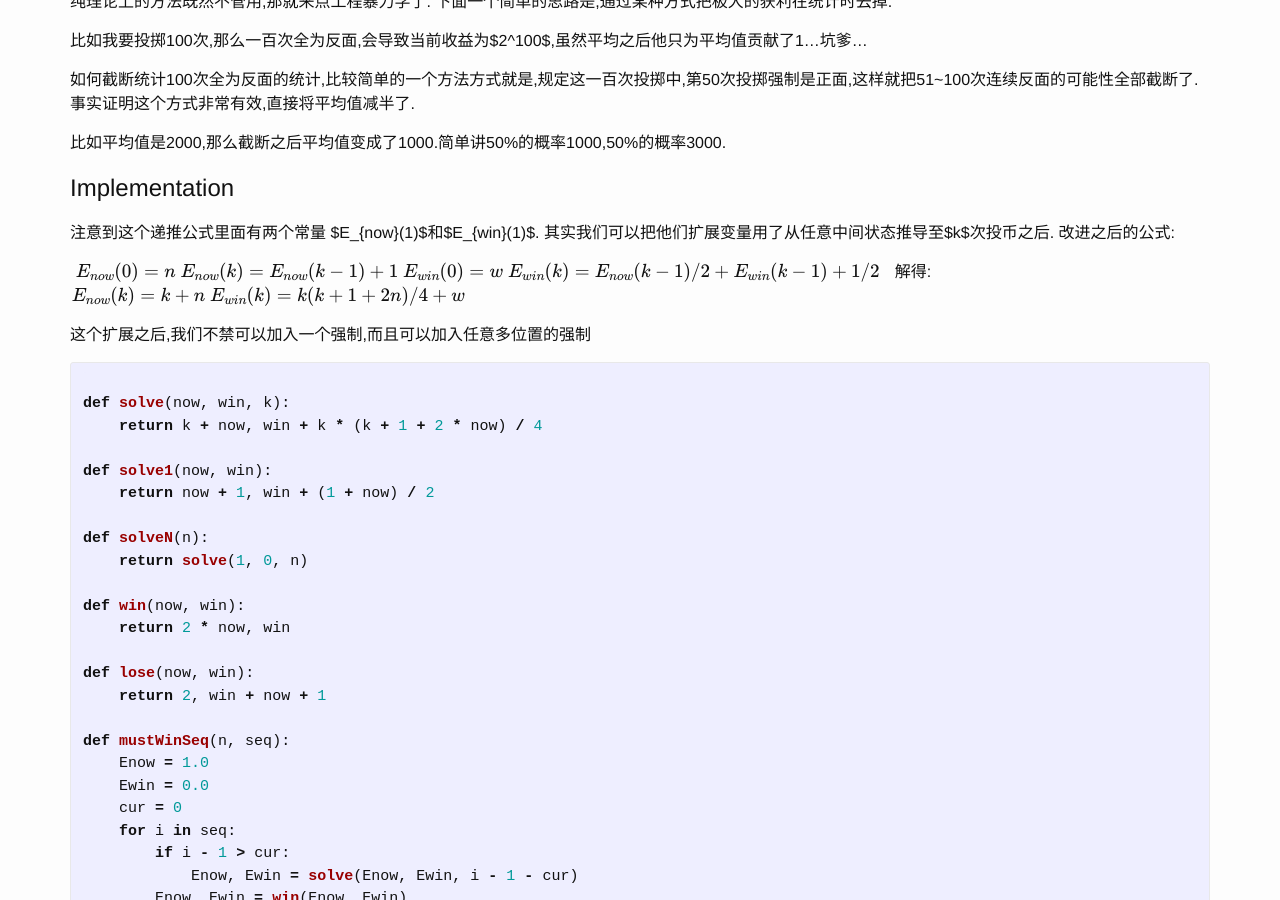
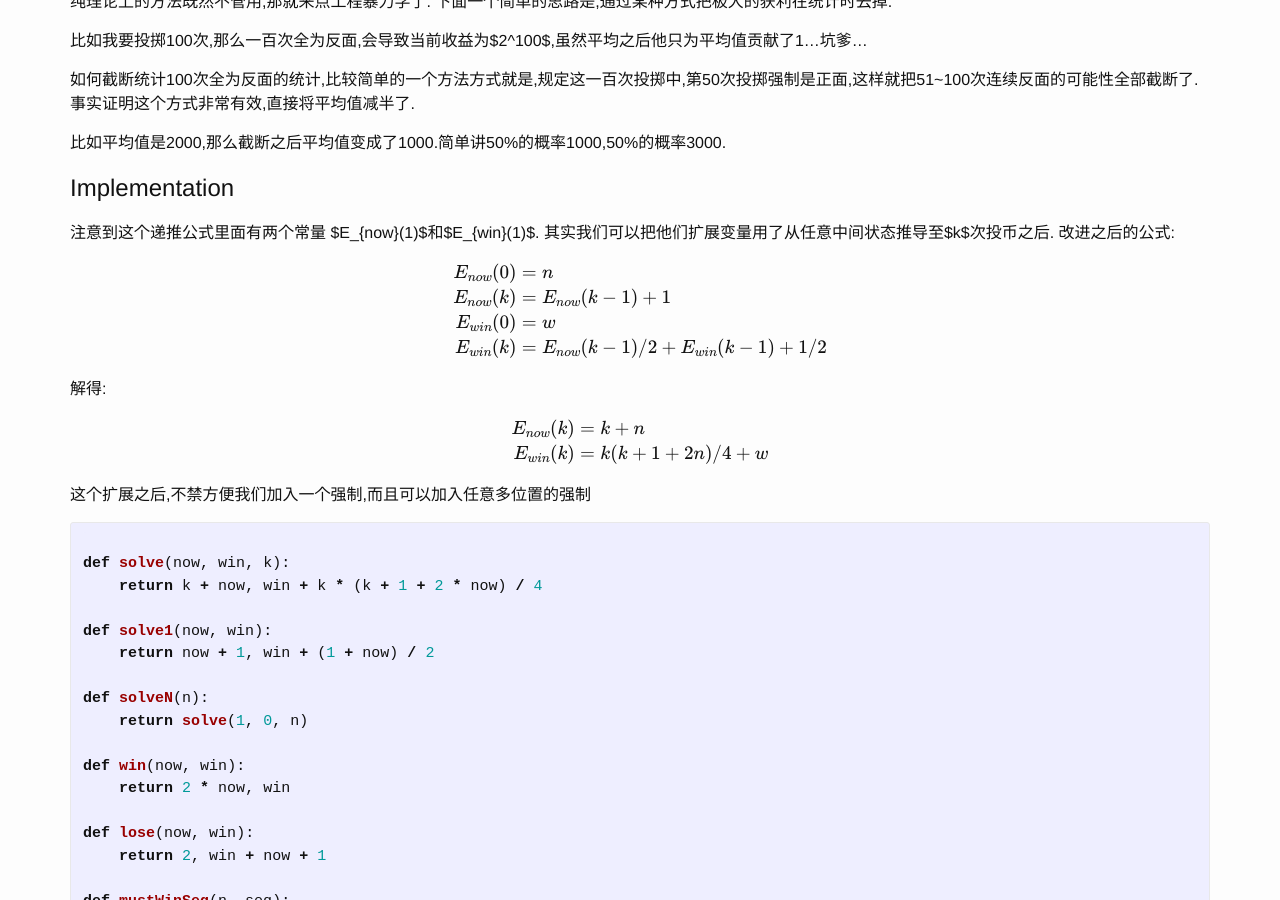
Before and after one commit to FiveEyes/FiveEyes.github.io, a Jekyll site: the page built from _posts/2018-03-12-St-Petersburg-paradox-2.md, in a window 1280 px wide and 900 px high, scrolled down 997 px. Built offline with Jekyll 4.4.1, drawn with Linux system fonts in a browser that asks for light colours; formulas are drawn with MathJax 3.

Commit message:
Update 2018-03-12-St-Petersburg-paradox-2.md

```diff
--- a/_posts/2018-03-12-St-Petersburg-paradox-2.md
+++ b/_posts/2018-03-12-St-Petersburg-paradox-2.md
@@ -58,20 +58,23 @@ $$
 
 $$
 \begin{eqnarray*}
-E_{now}(0) &=& n \
-E_{now}(k) &=& E_{now}(k-1) + 1 \
-E_{win}(0) &=& w \
-E_{win}(k) &=& E_{now}(k-1)/2 + E_{win}(k-1) + 1/2 \
-\end{eqnarray*}
-$$
-解得:
-$$
-\begin{eqnarray*} E_{now}(k) &=& k + n \
-E_{win}(k) &=& k(k + 1 + 2n) / 4 + w \
+E_{now}(0) &=& n \\
+E_{now}(k) &=& E_{now}(k-1) + 1 \\
+E_{win}(0) &=& w \\
+E_{win}(k) &=& E_{now}(k-1)/2 + E_{win}(k-1) + 1/2 \\
 \end{eqnarray*}
 $$
 
-这个扩展之后,我们不禁可以加入一个强制,而且可以加入任意多位置的强制
+解得:
+
+$$
+\begin{eqnarray*} E_{now}(k) &=& k + n \\
+E_{win}(k) &=& k(k + 1 + 2n) / 4 + w \\
+\end{eqnarray*}
+$$
+
+这个扩展之后,不禁方便我们加入一个强制,而且可以加入任意多位置的强制
+
 {% highlight python %}
 def solve(now, win, k):
     return k + now, win + k * (k + 1 + 2 * now) / 4
```
